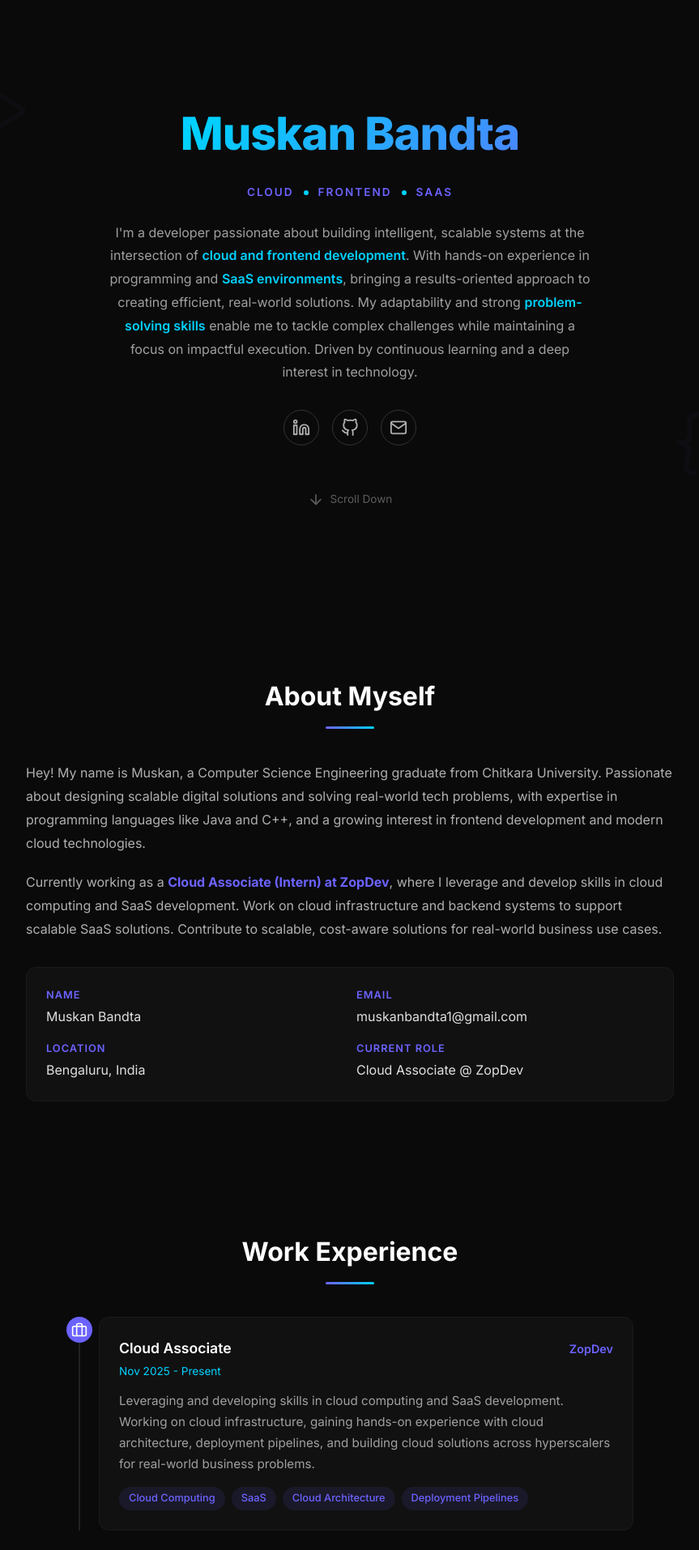
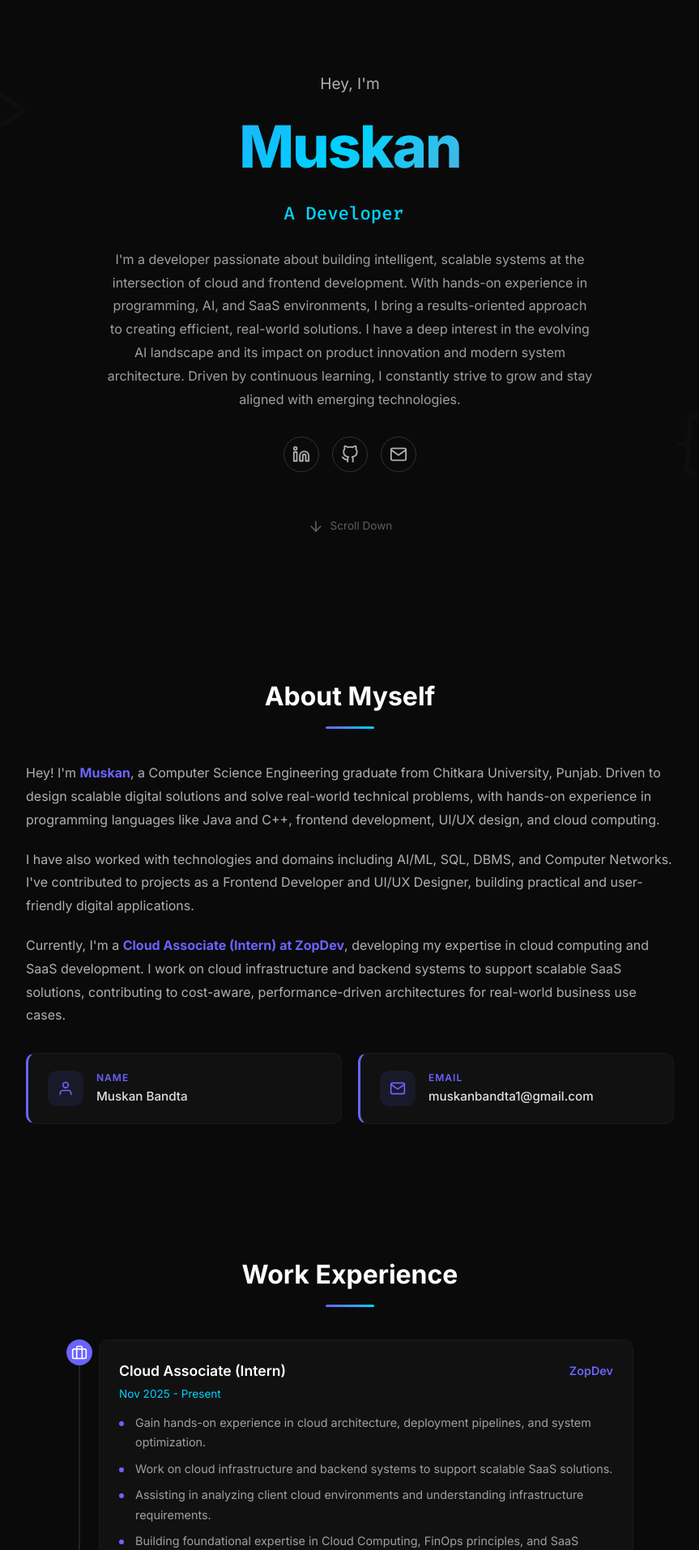
Before and after one commit to muskanbandta23/muskan-portfolio, a React (Vite) app: page / in a window 1280 px wide. Shown: the part 46-1960 px from the top of the page at 81% size, without its empty margins (208-1071 px from the left). Built offline with nearby package versions, Linux system fonts and the light colour scheme.

Commit message:
Major content & visual overhaul: hero intro, about cards, experience bullets, education timeline

```diff
--- a/src/App.css
+++ b/src/App.css
@@ -152,28 +152,26 @@
   text-align: center;
 }
 
-.hero-greeting {
-  font-size: 1rem;
-  font-weight: 500;
-  letter-spacing: 2px;
-  text-transform: uppercase;
-  margin-bottom: 8px;
+.hero-intro {
+  font-size: 1.2rem;
+  font-weight: 400;
+  margin-bottom: 4px;
 }
 
-.dark .hero-greeting { color: #6c63ff; }
-.light .hero-greeting { color: #4a3fd1; }
+.dark .hero-intro { color: #b0b0b0; }
+.light .hero-intro { color: #666; }
 
 .hero-name {
-  font-size: 3.5rem;
+  font-size: 4.5rem;
   font-weight: 800;
-  margin-bottom: 16px;
-  letter-spacing: -1px;
-  background: linear-gradient(135deg, #6c63ff, #00d2ff, #6c63ff);
-  background-size: 200% auto;
+  margin-bottom: 8px;
+  letter-spacing: -2px;
+  background: linear-gradient(135deg, #6c63ff, #00d2ff, #ff6b9d, #6c63ff);
+  background-size: 300% auto;
   -webkit-background-clip: text;
   background-clip: text;
   -webkit-text-fill-color: transparent;
-  animation: gradientShift 3s ease infinite;
+  animation: gradientShift 4s ease infinite;
 }
 
 @keyframes gradientShift {
@@ -183,54 +181,34 @@
 }
 
 .light .hero-name {
-  background: linear-gradient(135deg, #4a3fd1, #0095b6, #4a3fd1);
-  background-size: 200% auto;
+  background: linear-gradient(135deg, #4a3fd1, #0095b6, #d14a8b, #4a3fd1);
+  background-size: 300% auto;
   -webkit-background-clip: text;
   background-clip: text;
   -webkit-text-fill-color: transparent;
-  animation: gradientShift 3s ease infinite;
+  animation: gradientShift 4s ease infinite;
 }
 
-.hero-tagline {
-  display: flex;
-  align-items: center;
-  justify-content: center;
-  gap: 12px;
+.hero-subtitle {
+  font-size: 1.4rem;
+  font-weight: 500;
   margin-bottom: 24px;
-  font-size: 0.85rem;
-  font-weight: 600;
-  letter-spacing: 2px;
-  text-transform: uppercase;
+  font-family: 'Fira Code', monospace;
 }
 
-.dark .hero-tagline { color: #6c63ff; }
-.light .hero-tagline { color: #4a3fd1; }
+.dark .hero-subtitle { color: #00d2ff; }
+.light .hero-subtitle { color: #0095b6; }
 
-.hero-dot {
-  width: 6px;
-  height: 6px;
-  border-radius: 50%;
-  display: inline-block;
+.cursor {
+  animation: blink 1s step-end infinite;
+  font-weight: 300;
+  margin-left: 2px;
 }
 
-.dark .hero-dot { background: #00d2ff; }
-.light .hero-dot { background: #0095b6; }
-
-.hero-highlight {
-  font-weight: 600;
+@keyframes blink {
+  0%, 100% { opacity: 1; }
+  50% { opacity: 0; }
 }
-
-.dark .hero-highlight { color: #00d2ff; }
-.light .hero-highlight { color: #0095b6; }
-
-.hero-title {
-  font-size: 1.3rem;
-  font-weight: 500;
-  margin-bottom: 20px;
-}
-
-.dark .hero-title { color: #00d2ff; }
-.light .hero-title { color: #0095b6; }
 
 .hero-description {
   font-size: 1rem;
@@ -312,35 +290,81 @@
 .dark .about-text strong { color: #6c63ff; }
 .light .about-text strong { color: #4a3fd1; }
 
-.about-details {
-  display: grid;
-  grid-template-columns: repeat(2, 1fr);
-  gap: 16px;
+.about-info-cards {
+  display: flex;
+  gap: 20px;
   margin-top: 32px;
-  padding: 24px;
-  border-radius: 12px;
 }
 
-.dark .about-details { background: #111; border: 1px solid #1a1a1a; }
-.light .about-details { background: #fff; border: 1px solid #e8e8e8; box-shadow: 0 2px 12px rgba(0,0,0,0.04); }
+.info-card {
+  flex: 1;
+  display: flex;
+  align-items: center;
+  gap: 16px;
+  padding: 20px 24px;
+  border-radius: 12px;
+  transition: transform 0.3s ease;
+}
 
-.about-detail {
+.info-card:hover { transform: translateY(-3px); }
+
+.dark .info-card {
+  background: #111;
+  border: 1px solid #1a1a1a;
+  border-left: 3px solid #6c63ff;
+}
+
+.light .info-card {
+  background: #fff;
+  border: 1px solid #e8e8e8;
+  border-left: 3px solid #4a3fd1;
+  box-shadow: 0 2px 12px rgba(0,0,0,0.04);
+}
+
+.info-card-icon {
+  width: 44px;
+  height: 44px;
+  border-radius: 12px;
+  display: flex;
+  align-items: center;
+  justify-content: center;
+  flex-shrink: 0;
+}
+
+.dark .info-card-icon { background: rgba(108,99,255,0.1); color: #6c63ff; }
+.light .info-card-icon { background: rgba(74,63,209,0.1); color: #4a3fd1; }
+
+.info-card-content {
   display: flex;
   flex-direction: column;
-  gap: 4px;
+  gap: 2px;
 }
 
-.detail-label {
-  font-size: 0.8rem;
+.info-card-label {
+  font-size: 0.75rem;
   text-transform: uppercase;
   letter-spacing: 1px;
   font-weight: 600;
 }
 
-.dark .detail-label { color: #6c63ff; }
-.light .detail-label { color: #4a3fd1; }
-.dark .detail-value { color: #e0e0e0; }
-.light .detail-value { color: #333; }
+.dark .info-card-label { color: #6c63ff; }
+.light .info-card-label { color: #4a3fd1; }
+
+.info-card-value {
+  font-size: 0.95rem;
+  font-weight: 500;
+}
+
+.dark .info-card-value { color: #e0e0e0; }
+.light .info-card-value { color: #333; }
+
+.info-card-link {
+  text-decoration: none;
+  transition: color 0.3s ease;
+}
+
+.dark .info-card-link:hover { color: #6c63ff; }
+.light .info-card-link:hover { color: #4a3fd1; }
 
 /* ===== EXPERIENCE ===== */
 .timeline {
@@ -426,6 +450,35 @@
 
 .dark .timeline-tags span { background: rgba(108,99,255,0.1); color: #6c63ff; }
 .light .timeline-tags span { background: rgba(74,63,209,0.1); color: #4a3fd1; }
+
+.timeline-list {
+  list-style: none;
+  padding: 0;
+  margin-bottom: 16px;
+}
+
+.timeline-list li {
+  font-size: 0.9rem;
+  line-height: 1.7;
+  padding-left: 20px;
+  margin-bottom: 8px;
+  position: relative;
+}
+
+.timeline-list li::before {
+  content: '';
+  position: absolute;
+  left: 0;
+  top: 10px;
+  width: 6px;
+  height: 6px;
+  border-radius: 50%;
+}
+
+.dark .timeline-list li { color: #a0a0a0; }
+.light .timeline-list li { color: #666; }
+.dark .timeline-list li::before { background: #6c63ff; }
+.light .timeline-list li::before { background: #4a3fd1; }
 
 /* ===== SKILLS ===== */
 .skills-grid {
@@ -529,48 +582,98 @@
 .light .project-tech span { background: rgba(0,149,182,0.08); color: #0095b6; }
 
 /* ===== EDUCATION ===== */
-.education-grid {
-  display: grid;
-  grid-template-columns: repeat(3, 1fr);
-  gap: 24px;
+.education-timeline {
+  max-width: 700px;
+  margin: 0 auto;
+  position: relative;
+  padding-left: 40px;
 }
 
-.education-card {
-  padding: 28px;
-  border-radius: 12px;
-  text-align: center;
-  transition: transform 0.3s ease;
+.education-timeline::before {
+  content: '';
+  position: absolute;
+  left: 15px;
+  top: 0;
+  bottom: 0;
+  width: 2px;
 }
 
-.education-card:hover { transform: translateY(-4px); }
+.dark .education-timeline::before { background: #222; }
+.light .education-timeline::before { background: #e0e0e0; }
 
-.dark .education-card { background: #111; border: 1px solid #1a1a1a; }
-.light .education-card { background: #fff; border: 1px solid #e8e8e8; box-shadow: 0 2px 12px rgba(0,0,0,0.04); }
+.edu-timeline-item {
+  position: relative;
+  margin-bottom: 32px;
+}
 
-.education-icon {
-  width: 40px;
-  height: 40px;
+.edu-timeline-item:last-child { margin-bottom: 0; }
+
+.edu-timeline-dot {
+  position: absolute;
+  left: -40px;
+  top: 4px;
+  width: 32px;
+  height: 32px;
   border-radius: 50%;
   display: flex;
   align-items: center;
   justify-content: center;
-  margin: 0 auto 16px;
 }
 
-.dark .education-icon { background: rgba(108,99,255,0.1); color: #6c63ff; }
-.light .education-icon { background: rgba(74,63,209,0.1); color: #4a3fd1; }
+.dark .edu-timeline-dot { background: #6c63ff; color: #fff; }
+.light .edu-timeline-dot { background: #4a3fd1; color: #fff; }
 
-.education-card h3 { font-size: 0.95rem; font-weight: 600; margin-bottom: 8px; }
-.dark .education-card h3 { color: #fff; }
-.light .education-card h3 { color: #1a1a2e; }
+.edu-timeline-content {
+  padding: 20px 24px;
+  border-radius: 12px;
+  transition: transform 0.3s ease;
+}
 
-.education-degree { font-size: 0.9rem; margin-bottom: 8px; }
-.dark .education-degree { color: #b0b0b0; }
-.light .education-degree { color: #666; }
+.edu-timeline-content:hover { transform: translateX(4px); }
 
-.education-period { font-size: 0.8rem; font-weight: 500; }
-.dark .education-period { color: #00d2ff; }
-.light .education-period { color: #0095b6; }
+.dark .edu-timeline-content { background: #111; border: 1px solid #1a1a1a; }
+.light .edu-timeline-content { background: #fff; border: 1px solid #e8e8e8; box-shadow: 0 2px 12px rgba(0,0,0,0.04); }
+
+.edu-timeline-header {
+  display: flex;
+  justify-content: space-between;
+  align-items: flex-start;
+  flex-wrap: wrap;
+  gap: 8px;
+  margin-bottom: 4px;
+}
+
+.edu-timeline-header h3 { font-size: 1rem; font-weight: 600; }
+.dark .edu-timeline-header h3 { color: #fff; }
+.light .edu-timeline-header h3 { color: #1a1a2e; }
+
+.edu-timeline-period {
+  font-size: 0.8rem;
+  font-weight: 600;
+  padding: 3px 10px;
+  border-radius: 20px;
+  flex-shrink: 0;
+}
+
+.dark .edu-timeline-period { background: rgba(0,210,255,0.1); color: #00d2ff; }
+.light .edu-timeline-period { background: rgba(0,149,182,0.1); color: #0095b6; }
+
+.edu-timeline-degree {
+  font-size: 0.9rem;
+  font-weight: 500;
+  margin-bottom: 4px;
+}
+
+.dark .edu-timeline-degree { color: #6c63ff; }
+.light .edu-timeline-degree { color: #4a3fd1; }
+
+.edu-timeline-desc {
+  font-size: 0.85rem;
+  font-style: italic;
+}
+
+.dark .edu-timeline-desc { color: #777; }
+.light .edu-timeline-desc { color: #999; }
 
 /* ===== CERTIFICATIONS ===== */
 .certifications-grid {
@@ -804,8 +907,9 @@
 
 /* ===== RESPONSIVE ===== */
 @media (max-width: 768px) {
-  .hero-name { font-size: 2.4rem; }
-  .hero-title { font-size: 1.1rem; }
+  .hero-name { font-size: 3rem; }
+  .hero-subtitle { font-size: 1.1rem; }
+  .about-info-cards { flex-direction: column; }
 
   .nav-links {
     position: fixed;
@@ -827,19 +931,17 @@
   .menu-toggle { display: flex; }
 
   .skills-grid,
-  .education-grid,
   .certifications-grid { grid-template-columns: 1fr; }
 
   .projects-grid,
   .achievements-grid { grid-template-columns: 1fr; }
 
   .contact-wrapper { grid-template-columns: 1fr; gap: 32px; }
-  .about-details { grid-template-columns: 1fr; }
+  .about-info-cards { flex-direction: column; }
   .section { padding: 60px 0; }
 }
 
 @media (max-width: 1024px) and (min-width: 769px) {
   .skills-grid,
-  .education-grid,
   .certifications-grid { grid-template-columns: repeat(2, 1fr); }
 }
--- a/src/components/About.jsx
+++ b/src/components/About.jsx
@@ -1,3 +1,5 @@
+import { FiUser, FiMail } from 'react-icons/fi'
+
 const About = () => {
   return (
     <section className="section about" id="about">
@@ -6,33 +8,40 @@ const About = () => {
         <div className="about-content">
           <div className="about-text">
             <p>
-              Hey! My name is Muskan, a Computer Science Engineering graduate from Chitkara University.
-              Passionate about designing scalable digital solutions and solving real-world tech problems,
-              with expertise in programming languages like Java and C++, and a growing interest in
-              frontend development and modern cloud technologies.
+              Hey! I'm <strong>Muskan</strong>, a Computer Science Engineering graduate from Chitkara University, Punjab.
+              Driven to design scalable digital solutions and solve real-world technical problems, with hands-on
+              experience in programming languages like Java and C++, frontend development, UI/UX design, and cloud computing.
             </p>
             <p>
-              Currently working as a <strong>Cloud Associate (Intern) at ZopDev</strong>, where I leverage and develop
-              skills in cloud computing and SaaS development. Work on cloud infrastructure and backend systems
-              to support scalable SaaS solutions. Contribute to scalable, cost-aware solutions for real-world
-              business use cases.
+              I have also worked with technologies and domains including AI/ML, SQL, DBMS, and Computer Networks.
+              I've contributed to projects as a Frontend Developer and UI/UX Designer, building practical and
+              user-friendly digital applications.
             </p>
-            <div className="about-details">
-              <div className="about-detail">
-                <span className="detail-label">Name</span>
-                <span className="detail-value">Muskan Bandta</span>
+            <p>
+              Currently, I'm a <strong>Cloud Associate (Intern) at ZopDev</strong>, developing my expertise in cloud
+              computing and SaaS development. I work on cloud infrastructure and backend systems to support scalable
+              SaaS solutions, contributing to cost-aware, performance-driven architectures for real-world business use cases.
+            </p>
+          </div>
+          <div className="about-info-cards">
+            <div className="info-card">
+              <div className="info-card-icon">
+                <FiUser size={20} />
               </div>
-              <div className="about-detail">
-                <span className="detail-label">Email</span>
-                <span className="detail-value">muskanbandta1@gmail.com</span>
+              <div className="info-card-content">
+                <span className="info-card-label">Name</span>
+                <span className="info-card-value">Muskan Bandta</span>
               </div>
-              <div className="about-detail">
-                <span className="detail-label">Location</span>
-                <span className="detail-value">Bengaluru, India</span>
+            </div>
+            <div className="info-card">
+              <div className="info-card-icon">
+                <FiMail size={20} />
               </div>
-              <div className="about-detail">
-                <span className="detail-label">Current Role</span>
-                <span className="detail-value">Cloud Associate @ ZopDev</span>
+              <div className="info-card-content">
+                <span className="info-card-label">Email</span>
+                <a href="mailto:muskanbandta1@gmail.com" className="info-card-value info-card-link">
+                  muskanbandta1@gmail.com
+                </a>
               </div>
             </div>
           </div>
--- a/src/components/Experience.jsx
+++ b/src/components/Experience.jsx
@@ -12,21 +12,23 @@ const Experience = () => {
             </div>
             <div className="timeline-content">
               <div className="timeline-header">
-                <h3>Cloud Associate</h3>
+                <h3>Cloud Associate (Intern)</h3>
                 <span className="timeline-company">ZopDev</span>
               </div>
               <span className="timeline-date">Nov 2025 - Present</span>
-              <p>
-                Leveraging and developing skills in cloud computing and SaaS development.
-                Working on cloud infrastructure, gaining hands-on experience with cloud architecture,
-                deployment pipelines, and building cloud solutions across hyperscalers for
-                real-world business problems.
-              </p>
+              <ul className="timeline-list">
+                <li>Gain hands-on experience in cloud architecture, deployment pipelines, and system optimization.</li>
+                <li>Work on cloud infrastructure and backend systems to support scalable SaaS solutions.</li>
+                <li>Assisting in analyzing client cloud environments and understanding infrastructure requirements.</li>
+                <li>Building foundational expertise in Cloud Computing, FinOps principles, and SaaS development.</li>
+                <li>Contribute to scalable, cost-aware solutions for real-world business use cases.</li>
+                <li>Researching cloud technologies, infrastructure trends, and cost-optimization strategies to support solution design and client recommendations.</li>
+              </ul>
               <div className="timeline-tags">
                 <span>Cloud Computing</span>
                 <span>SaaS</span>
-                <span>Cloud Architecture</span>
-                <span>Deployment Pipelines</span>
+                <span>FinOps</span>
+                <span>Infrastructure</span>
               </div>
             </div>
           </div>
--- a/src/components/Hero.jsx
+++ b/src/components/Hero.jsx
@@ -4,22 +4,18 @@ const Hero = () => {
   return (
     <section className="hero" id="hero">
       <div className="hero-content">
-        <h1 className="hero-name">Muskan Bandta</h1>
-        <div className="hero-tagline">
-          <span>Cloud</span>
-          <span className="hero-dot"></span>
-          <span>Frontend</span>
-          <span className="hero-dot"></span>
-          <span>SaaS</span>
-        </div>
+        <p className="hero-intro">Hey, I'm</p>
+        <h1 className="hero-name">Muskan</h1>
+        <p className="hero-subtitle">
+          A Developer<span className="cursor">|</span>
+        </p>
         <p className="hero-description">
-          I'm a developer passionate about building intelligent, scalable systems at the intersection
-          of <span className="hero-highlight">cloud and frontend development</span>. With hands-on experience
-          in programming and <span className="hero-highlight">SaaS environments</span>, bringing a results-oriented
-          approach to creating efficient, real-world solutions. My adaptability and
-          strong <span className="hero-highlight">problem-solving skills</span> enable me to tackle complex
-          challenges while maintaining a focus on impactful execution. Driven by continuous learning
-          and a deep interest in technology.
+          I'm a developer passionate about building intelligent, scalable systems at the
+          intersection of cloud and frontend development. With hands-on experience in programming,
+          AI, and SaaS environments, I bring a results-oriented approach to creating efficient,
+          real-world solutions. I have a deep interest in the evolving AI landscape and its impact
+          on product innovation and modern system architecture. Driven by continuous learning,
+          I constantly strive to grow and stay aligned with emerging technologies.
         </p>
         <div className="hero-socials">
           <a href="https://linkedin.com/in/muskan-bandta2004/" target="_blank" rel="noopener noreferrer" aria-label="LinkedIn">
```
Also changed, not shown: src/components/Education.jsx (+18 -10 lines).
